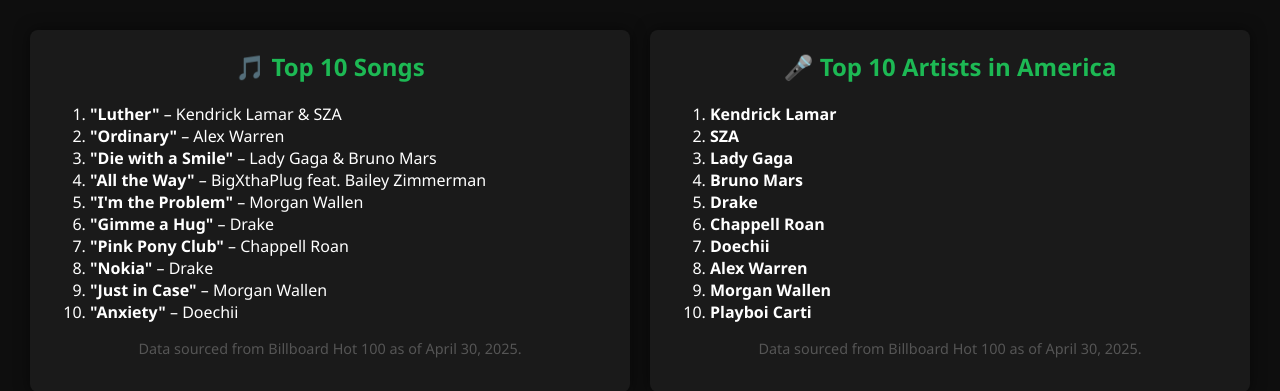
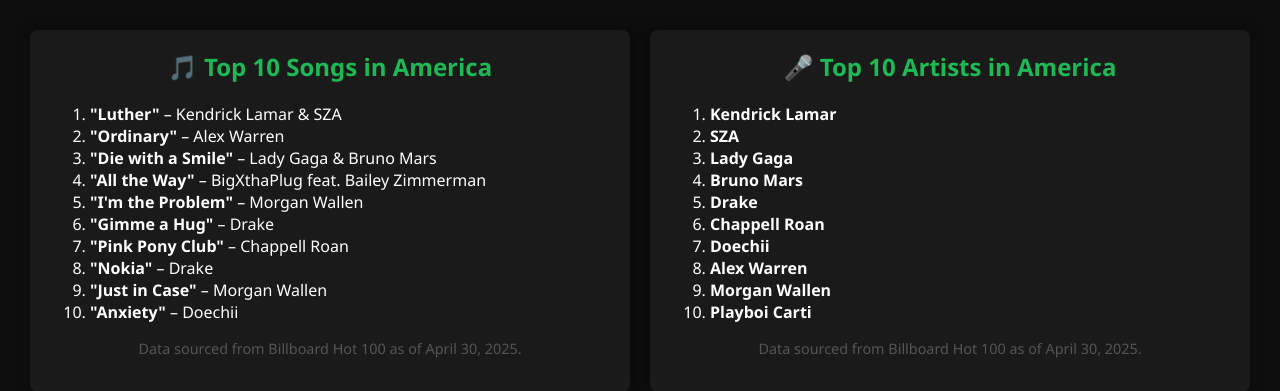
Before and after one commit to JackieSF/Listener-Insights-and-Audio-Trend-Analysis-Dashboard, a Flask app: page /home in a window 1280 px wide. Shown: the part 83-474 px from the top of the page. Run offline with Flask 3, Linux system fonts and the light colour scheme.

Commit message:
home page header change

```diff
--- a/templates/index.html
+++ b/templates/index.html
@@ -15,7 +15,7 @@
     <!-- Overview Section Placeholder -->
     <section id="overview">
       <div class="block">
-         <h2 style="text-align: center;">🎵 Top 10 Songs</h2>
+         <h2 style="text-align: center;">🎵 Top 10 Songs in America</h2>
   <ol>
     <li><strong>"Luther"</strong> – Kendrick Lamar & SZA</li>
     <li><strong>"Ordinary"</strong> – Alex Warren</li>
```
